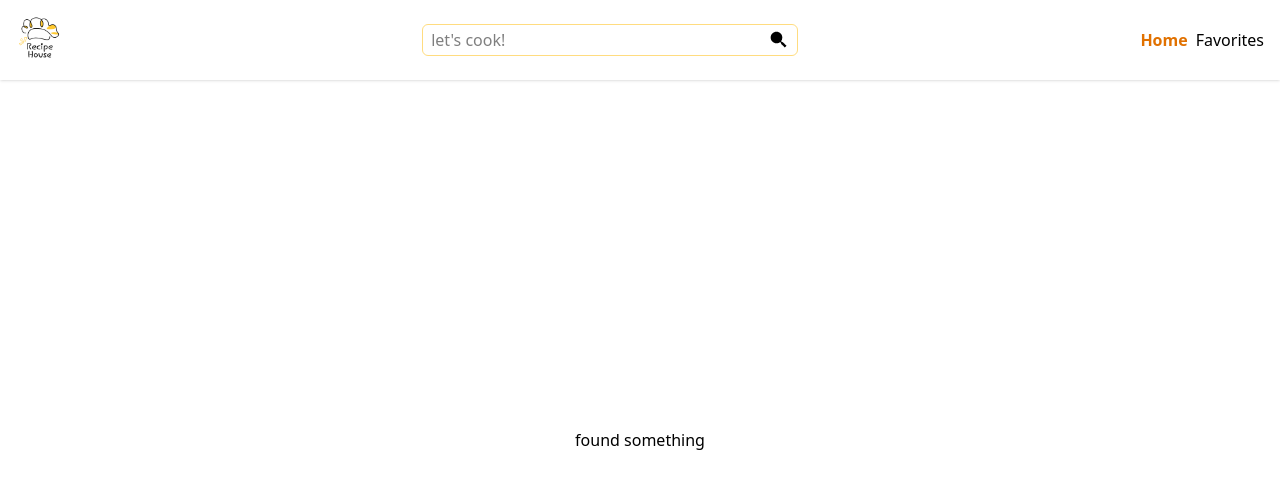
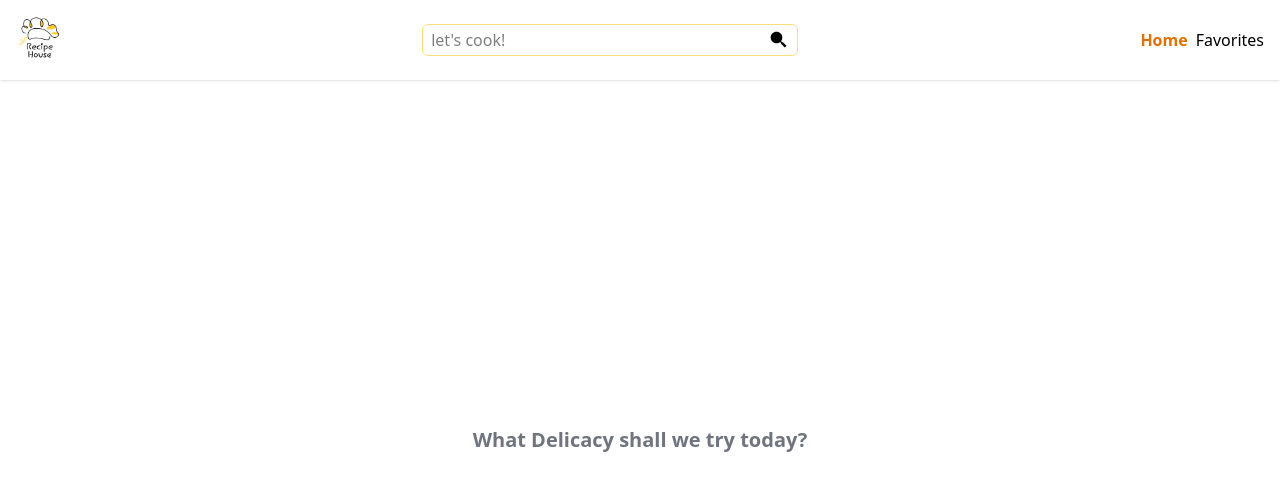
Before and after one commit to kirollos-sedhom/React-practice, a React (Vite) app: page / in a window 1280 px wide. Shown: the top 490 px of the page. Built offline with nearby package versions, Linux system fonts and the light colour scheme.

Commit message:
implement search functionality

```diff
--- a/src/components/RecipeApp/RecipeApp.tsx
+++ b/src/components/RecipeApp/RecipeApp.tsx
@@ -33,8 +33,15 @@ clicking the "favorites" button from the navbar:
 allows you to see all your favorite recipes
 */
 type RecipeContextType = {
-  recipeData: any[];
+  recipeData: Recipe[];
   setRecipeData: React.Dispatch<React.SetStateAction<never[]>>;
+};
+
+type Recipe = {
+  id: number;
+  title: string;
+  image: string;
+  likes: number;
 };
 export const RecipeContext = createContext<RecipeContextType>({
   recipeData: [],
--- a/src/components/RecipeApp/RecipeHome.tsx
+++ b/src/components/RecipeApp/RecipeHome.tsx
@@ -1,17 +1,29 @@
 import React, { useContext } from "react";
 import { RecipeContext } from "./RecipeApp";
+import RecipeItem from "./RecipeItem";
 
 export default function RecipeHome() {
   const { recipeData } = useContext(RecipeContext);
-  console.log(recipeData);
+  console.log("recipe data:", recipeData);
   return (
-    <div className="flex-1 flex items-center justify-center">
-      {recipeData ? (
-        <p>found something</p>
+    <div className="flex-1 flex p-4 justify-center gap-4 flex-wrap">
+      {recipeData.length ? (
+        recipeData.map((item) => {
+          return (
+            <RecipeItem
+              key={item.id}
+              title={item.title}
+              image={item.image}
+              likes={item.likes}
+            />
+          );
+        })
       ) : (
-        <p className="text-xl text-gray-900/60 font-semibold">
-          What Delicacy shall we try today?
-        </p>
+        <div className="w-full flex items-center justify-center">
+          <p className="text-xl text-gray-900/60 font-semibold">
+            What Delicacy shall we try today?
+          </p>
+        </div>
       )}
     </div>
   );
--- /dev/null
+++ b/src/components/RecipeApp/RecipeItem.tsx
@@ -0,0 +1,23 @@
+import React from "react";
+import { FaHeart } from "react-icons/fa";
+
+export default function RecipeItem({
+  title,
+  image,
+  likes,
+}: {
+  title: string;
+  image: string;
+  likes: number;
+}) {
+  return (
+    <div className="border-1 border-slate-300 rounded-xl h-64 w-64 flex flex-col overflow-hidden p-4 relative">
+      <img src={image} alt={title} className="rounded-xl h-1/2" />
+      <p className="font-bold text-slate-900">{title}</p>
+      <span className="flex items-center gap-1 absolute bottom-3">
+        <FaHeart />
+        <p>{likes}</p>
+      </span>
+    </div>
+  );
+}
--- a/src/components/RecipeApp/RecipeNavBar.tsx
+++ b/src/components/RecipeApp/RecipeNavBar.tsx
@@ -12,7 +12,8 @@ export default function RecipeNavBar() {
 
   async function getData(query: string) {
     const APIkey = import.meta.env.VITE_RECIPE_KEY;
-    const URL = `https://api.spoonacular.com/recipes/findByIngredients?ingredients=${query}&limit=2&apiKey=${APIkey}`;
+    const limit = 10;
+    const URL = `https://api.spoonacular.com/recipes/complexSearch?query=${query}&number=${limit}&apiKey=${APIkey}`;
     try {
       setIsLoading(true);
       setError("");
@@ -22,7 +23,7 @@ export default function RecipeNavBar() {
       }
       const json = await response.json();
       console.log(json);
-      setRecipeData(json);
+      setRecipeData(json.results);
     } catch (error) {
       if (error instanceof Error) {
         setError(error.message);
```
